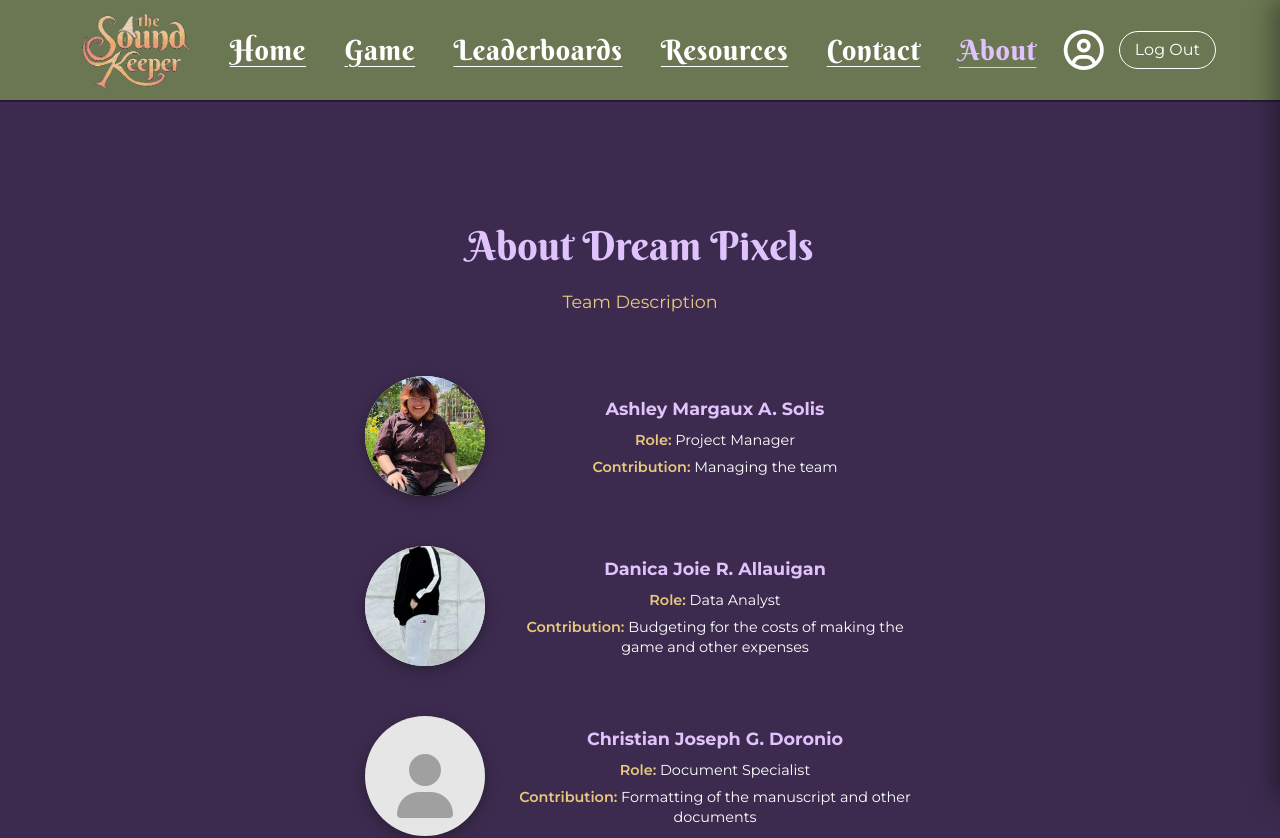
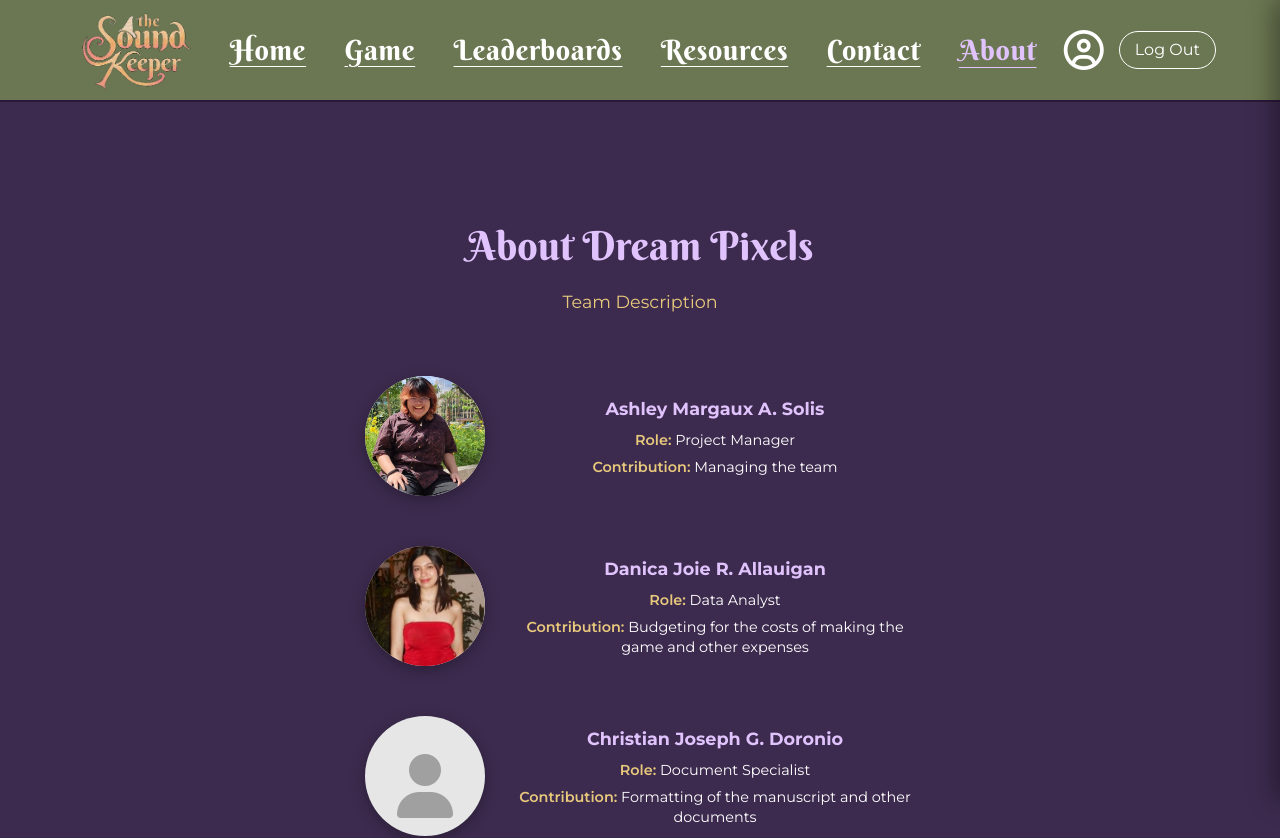
Before and after one commit to eldestdaughterr11/Magic-Reader-New-Game-Site, a React (Vite) app: page /about in a window 1280 px wide. Shown: the top 838 px of the page. Built offline with nearby package versions, Linux system fonts and the light colour scheme; no server answers; the database is empty; sample sign-in values are in the browser's storage.

Commit message:
fix: Swap and center team photos for Allauigan and Pagayon

```diff
--- a/src/pages/About.jsx
+++ b/src/pages/About.jsx
@@ -10,7 +10,8 @@ function About() {
       name: "Danica Joie R. Allauigan",
       role: "Data Analyst",
       cont: "Budgeting for the costs of making the game and other expenses",
-      photo: "/images/team/allauigan.jpg"
+      photo: "/images/team/allauigan.jpg",
+      photoStyle: { objectPosition: "center 20%" }
     },
     {
       name: "Christian Joseph G. Doronio",
@@ -32,7 +33,8 @@ function About() {
       name: "Derille P. Pagayon",
       role: "3D Artist",
       cont: "Modeling of the characters and environment",
-      photo: "/images/team/pagayon.jpg"
+      photo: "/images/team/pagayon.jpg",
+      photoStyle: { objectPosition: "center 15%" }
     }
   ];
 
```
Also changed, not shown: public/images/team/allauigan.jpg, public/images/team/pagayon.jpg.
